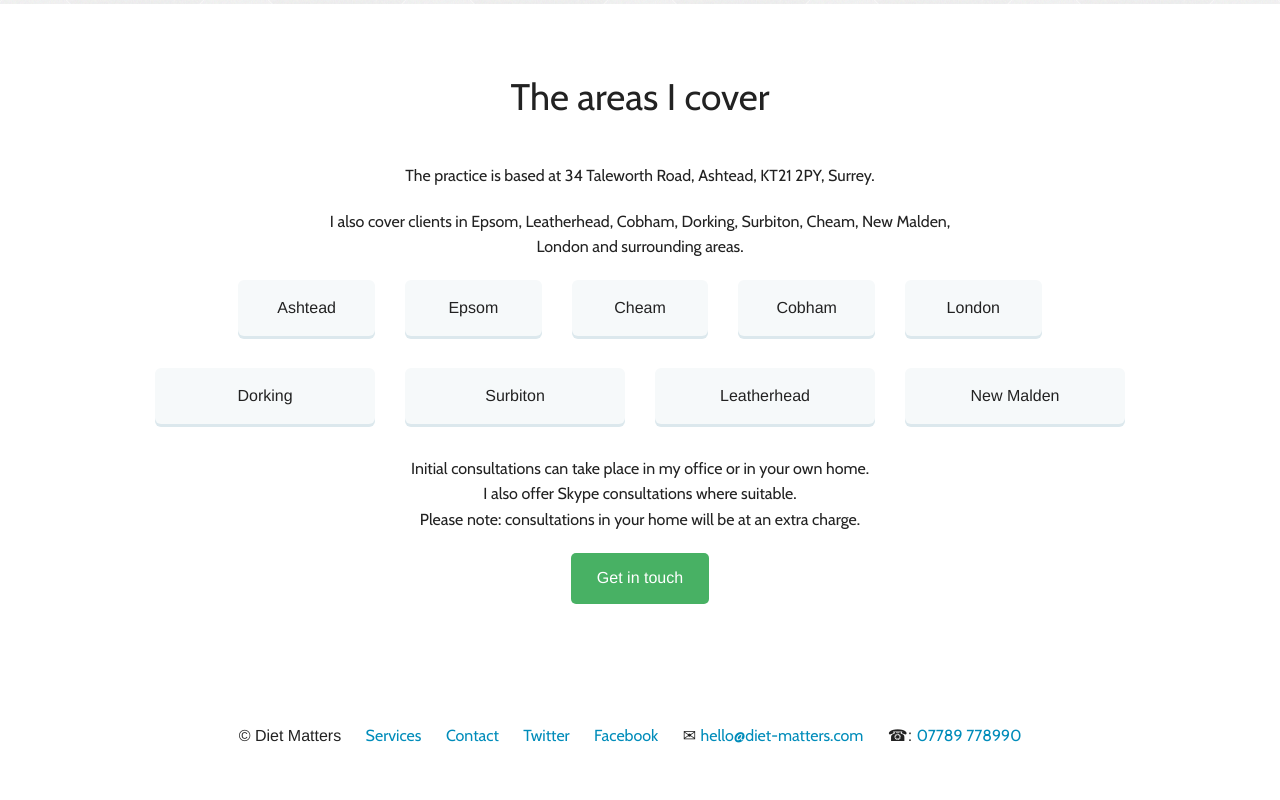
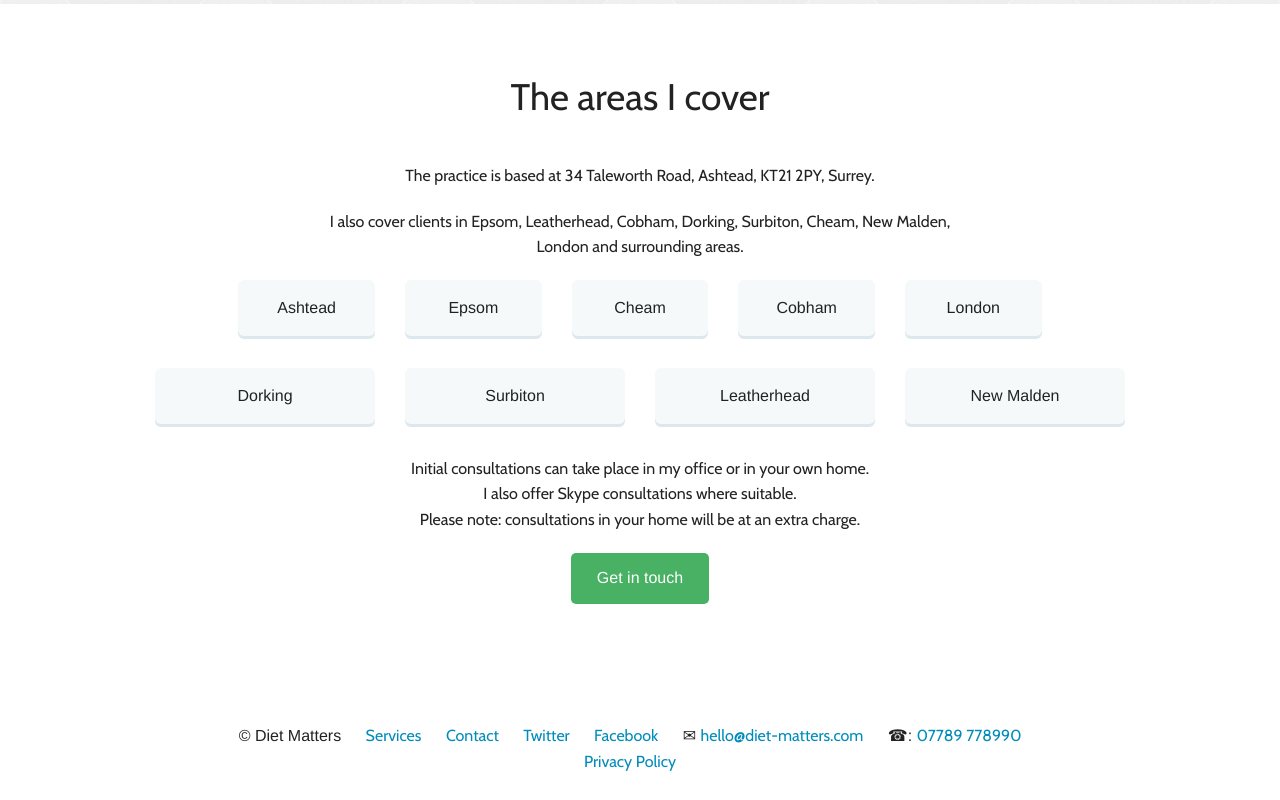
Before and after one commit to bananacrisp/dietmatters, a website: page contact.html in a window 1280 px wide. Shown: the part 2438-3238 px from the top of the page. Before the commit the page ends 3213 px from the top, so only its background shows below. Drawn offline with nearby package versions, Linux system fonts and the light colour scheme; a web font is replaced by a local one.

Commit message:
Update contact.html

```diff
--- a/contact.html
+++ b/contact.html
@@ -300,6 +300,15 @@
       </ul>
     </div>
   </div>
+  <div class="row">
+    <div class="large-10 large-centered columns text-center">
+      <ul>
+        <li>
+          <a href="privacy-policy.html">Privacy Policy</a>
+        </li>
+      </ul>
+    </div>
+  </div>
 </footer>
 
     <script src="bower_components/jquery/dist/jquery.min.js"></script>
```
